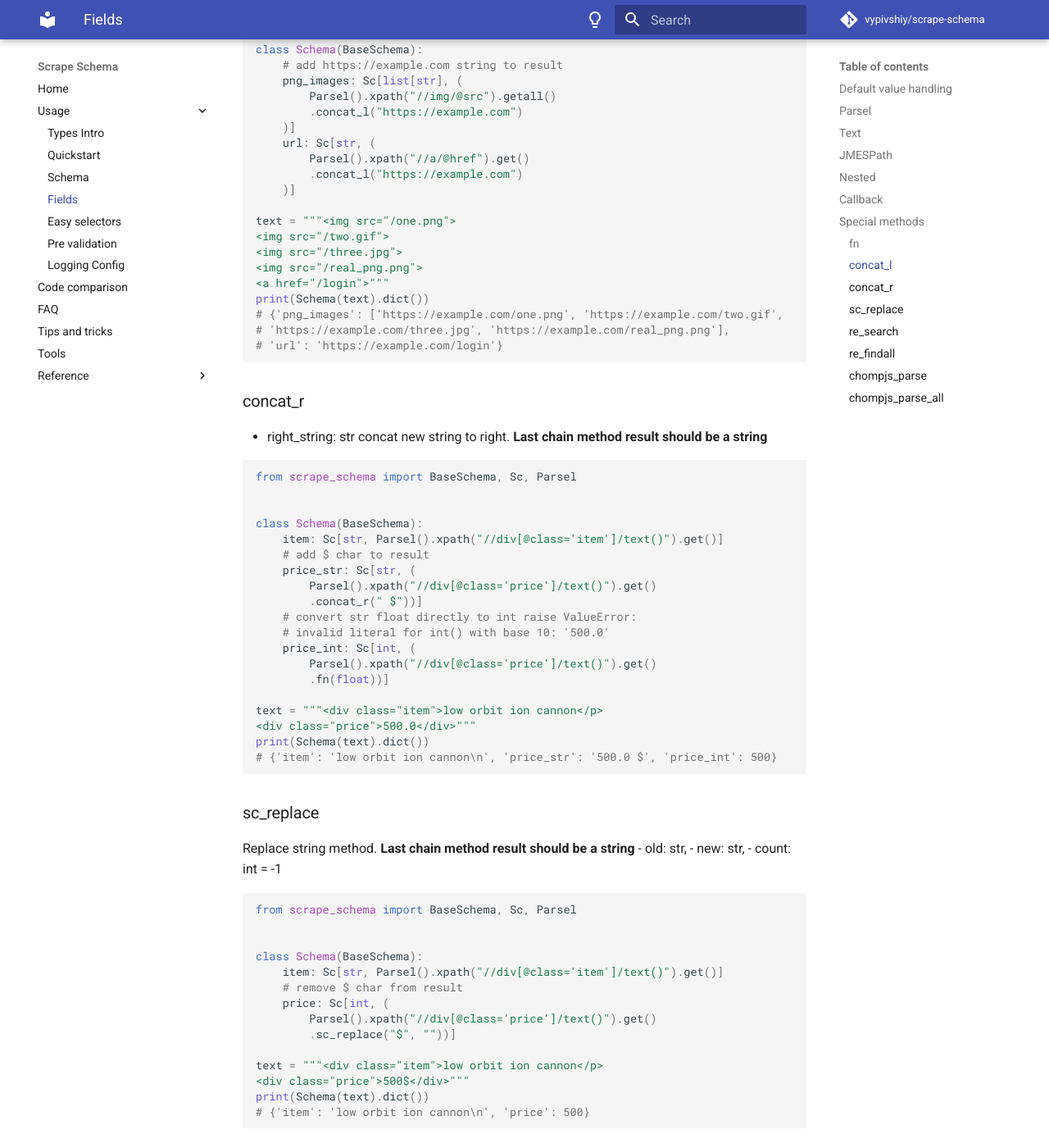
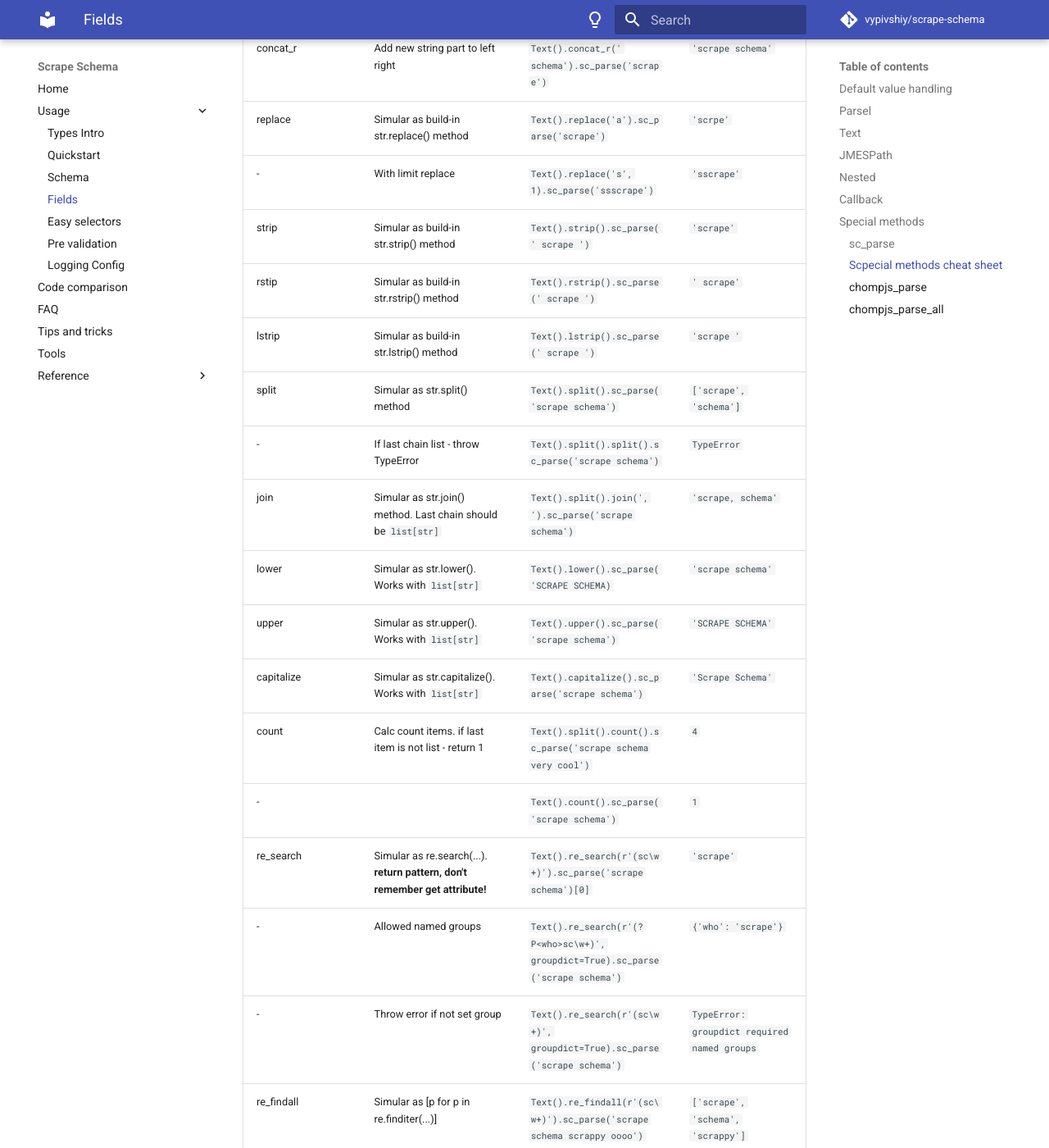
Before and after one commit to vypivshiy/scrape-schema, an MkDocs documentation site: the page built from docs/usage/fields.md, in a window 1280 px wide and 1400 px high, scrolled down 7266 px. Shown: the whole window at 82% size. Built offline with MkDocs 1.6.1 and Material for MkDocs 9.7.7, drawn with Linux system fonts in a browser that asks for light colours; comment, search, counter and statistics services are not loaded; some of the changed text lies outside the part shown.

Commit message:
rewrite SpecialMethods section

````diff
--- a/docs/usage/fields.md
+++ b/docs/usage/fields.md
@@ -327,123 +327,54 @@ print(CallbackSchema("").dict())
 ## Special methods
 All fields contain special methods - shortcut functions for convert values in field objects.
 
-### fn
-- function: Callable[[Any], Any]
-Execute function for prev method chain and return result
+### sc_parse
+method stack call for parsing values
 
 ```python
-# parse only png images
-from scrape_schema import BaseSchema, Sc, Parsel
+from scrape_schema import Parsel, Text
 
 
-class Schema(BaseSchema):
-    # extract only '.png' images
-    png_images: Sc[list[str], (
-        Parsel().xpath("//img/@src").getall().fn(
-        lambda lst: [i for i in lst if i.endswith('.png')])
-    )]
-
-
-text = """<img src="/one.png">
-<img src="/two.gif">
-<img src="/three.jpg">
-<img src="/real_png.png">"""
-print(Schema(text).dict())
-# {'png_images': ['/one.png', '/real_png.png']}
+Text().sc_parse("test")  # test
+Parsel(raw=True).sc_parse("test")  # test
+# lxml automatically wrap raw text to <body><p>%TEXT%</p></body> construction
+Parsel().xpath('//body').get().sc_parse("test")  # <body><p>test</p></body>
+Parsel().xpath("//a/@href").get().sc_parse('<a href="/example">scrape schema</a>')  # '/example'
 ```
 
-### concat_l
-- left_string: str
-concat new string to left. Last chain method result should be a string"""
+### Scpecial methods cheat sheet
 
-```python
-from scrape_schema import BaseSchema, Sc, Parsel
+All methods accept from last chain value (usually, from `.get()` and `.getall()` methods if field is not raw text (`Text()`, `Parsel(raw=True)`, `Parsel().raw_text`)
 
+| method             | description                                                                         | example                                                                                       | output                                                       |
+|--------------------|-------------------------------------------------------------------------------------|-----------------------------------------------------------------------------------------------|--------------------------------------------------------------|
+| fn                 | Universal function handler. Accept only one argument - markup from last chain chain | `Text().fn(lambda v: f'{v} count={len(v)} {v}').sc_parse('scrape')`                           | `'count=5, scrape'`                                          |
+| concat_l           | Add new string part to left                                                         | `Text().concat_l('schema ').sc_parse('scrape')`                                               | `'schema scrape'`                                            |
+| concat_r           | Add new string part to left right                                                   | `Text().concat_r(' schema').sc_parse('scrape')`                                               | `'scrape schema'`                                            |
+| replace            | Simular as build-in str.replace() method                                            | `Text().replace('a').sc_parse('scrape')`                                                      | `'scrpe'`                                                    |
+| -                  | With limit replace                                                                  | `Text().replace('s', 1).sc_parse('ssscrape')`                                                 | `'sscrape'`                                                  |
+| strip              | Simular as build-in str.strip() method                                              | `Text().strip().sc_parse('  scrape  ')`                                                       | `'scrape'`                                                   |
+| rstip              | Simular as build-in str.rstrip() method                                             | `Text().rstrip().sc_parse(' scrape  ')`                                                       | `' scrape'`                                                  |
+| lstrip             | Simular as build-in str.lstrip() method                                             | `Text().lstrip().sc_parse('   scrape ')`                                                      | `'scrape '`                                                  |
+| split              | Simular as str.split() method                                                       | `Text().split().sc_parse('scrape schema')`                                                    | `['scrape', 'schema']`                                       |
+| -                  | If last chain list - throw TypeError                                                | `Text().split().split().sc_parse('scrape schema')`                                            | `TypeError`                                                  |
+| join               | Simular as str.join() method. Last chain should be `list[str]`                      | `Text().split().join(', ').sc_parse('scrape schema')`                                         | `'scrape, schema'`                                           |
+| lower              | Simular as str.lower(). Works with `list[str]`                                      | `Text().lower().sc_parse('SCRAPE SCHEMA)`                                                     | `'scrape schema'`                                            |
+| upper              | Simular as str.upper(). Works with `list[str]`                                      | `Text().upper().sc_parse('scrape schema')`                                                    | `'SCRAPE SCHEMA'`                                            |
+| capitalize         | Simular as str.capitalize(). Works with `list[str]`                                 | `Text().capitalize().sc_parse('scrape schema')`                                               | `'Scrape Schema'`                                            |
+| count              | Calc count items. if last item is not list - return 1                               | `Text().split().count().sc_parse('scrape schema very cool')`                                  | `4`                                                          |
+| -                  |                                                                                     | `Text().count().sc_parse('scrape schema')`                                                    | `1`                                                          |
+| re_search          | Simular as re.search(...). **return pattern, don't remember get attribute!**        | `Text().re_search(r'(sc\w+)').sc_parse('scrape schema')[0]`                                   | `'scrape'`                                                   |
+| -                  | Allowed named groups                                                                | `Text().re_search(r'(?P<who>sc\w+)', groupdict=True).sc_parse('scrape schema')`               | `{'who': 'scrape'}`                                          |
+| -                  | Throw error if not set group                                                        | `Text().re_search(r'(sc\w+)', groupdict=True).sc_parse('scrape schema')`                      | `TypeError: groupdict required named groups`                 |
+| re_findall         | Simular as [p for p in re.finditer(...)]                                            | `Text().re_findall(r'(sc\w+)').sc_parse('scrape schema scrappy oooo')`                        | `['scrape', 'schema', 'scrappy']`                            |
+| -                  | Allowed named groups                                                                | `Text().re_findall(r'(?P<who>sc\w+)', groupdict=True).sc_parse('scrape schema scrappy oooo')` | `[{'who': 'scrape'}, {'who': 'schema'}, {'who': 'scrappy'}]` |
+| -                  | Throw error if not set group                                                        | `Text().re_findall(r'(sc\w+)').sc_parse('scrape schema scrappy oooo')`                        | `TypeError: groupdict required named groups`                 |
+| chomp_js_parse     | Simular as [chompjs](https://github.com/Nykakin/chompjs#features)                   | see examples                                                                                  | -                                                            |
+| chomp_js_parse_all | Simular as [chompjs](https://github.com/Nykakin/chompjs#features)                   | see examples                                                                                  | -                                                            |
+| `__getitem__`      | allow `__getitem__` protocol (index, slice, get key)                                | `Text().sc_parse('scrape')[0]`                                                                | `'s'`                                                        |
+| -                  | get by slice example                                                                | `Text().sc_parse('scrape')[:3]`                                                               | `'scr'`                                                      |
+| -                  | get by key example                                                                  | `Text().re_search(r'(?P<who>sc\w+)', groupdict=True).sc_parse('scrape schema')['who']`        | `'scrape'`                                                   |
 
-class Schema(BaseSchema):
-    # add https://example.com string to result
-    png_images: Sc[list[str], (
-        Parsel().xpath("//img/@src").getall()
-        .concat_l("https://example.com")
-    )]
-    url: Sc[str, (
-        Parsel().xpath("//a/@href").get()
-        .concat_l("https://example.com")
-    )]
-
-text = """<img src="/one.png">
-<img src="/two.gif">
-<img src="/three.jpg">
-<img src="/real_png.png">
-<a href="/login">"""
-print(Schema(text).dict())
-# {'png_images': ['https://example.com/one.png', 'https://example.com/two.gif',
-# 'https://example.com/three.jpg', 'https://example.com/real_png.png'],
-# 'url': 'https://example.com/login'}
-
-```
-### concat_r
-- right_string: str
-concat new string to right. **Last chain method result should be a string**
-
-```python
-from scrape_schema import BaseSchema, Sc, Parsel
-
-
-class Schema(BaseSchema):
-    item: Sc[str, Parsel().xpath("//div[@class='item']/text()").get()]
-    # add $ char to result
-    price_str: Sc[str, (
-        Parsel().xpath("//div[@class='price']/text()").get()
-        .concat_r(" $"))]
-    # convert str float directly to int raise ValueError:
-    # invalid literal for int() with base 10: '500.0'
-    price_int: Sc[int, (
-        Parsel().xpath("//div[@class='price']/text()").get()
-        .fn(float))]
-
-text = """<div class="item">low orbit ion cannon</p>
-<div class="price">500.0</div>"""
-print(Schema(text).dict())
-# {'item': 'low orbit ion cannon\n', 'price_str': '500.0 $', 'price_int': 500}
-```
-
-### sc_replace
-Replace string method. **Last chain method result should be a string**
-- old: str,
-- new: str,
-- count: int = -1
-
-```python
-from scrape_schema import BaseSchema, Sc, Parsel
-
-
-class Schema(BaseSchema):
-    item: Sc[str, Parsel().xpath("//div[@class='item']/text()").get()]
-    # remove $ char from result
-    price: Sc[int, (
-        Parsel().xpath("//div[@class='price']/text()").get()
-        .sc_replace("$", ""))]
-
-text = """<div class="item">low orbit ion cannon</p>
-<div class="price">500$</div>"""
-print(Schema(text).dict())
-# {'item': 'low orbit ion cannon\n', 'price': 500}
-```
-
-### re_search
-simular `re.search` function. Last chain method result should be return string.
-
-!!! note
-    This method is for use on string values.
-    If last method value returns `Selector` object - usage `re` method
-
-### re_findall
-Simular `[match for match in re.finditer()]` method. Last chain method result should be return string.
-
-!!! note
-    This method is for use on string values.
-    If last method value returns `Selector` object - usage `re` method
 
 ### chompjs_parse
 Simular [chompjs.parse_js_object()](https://github.com/Nykakin/chompjs) method.
````
